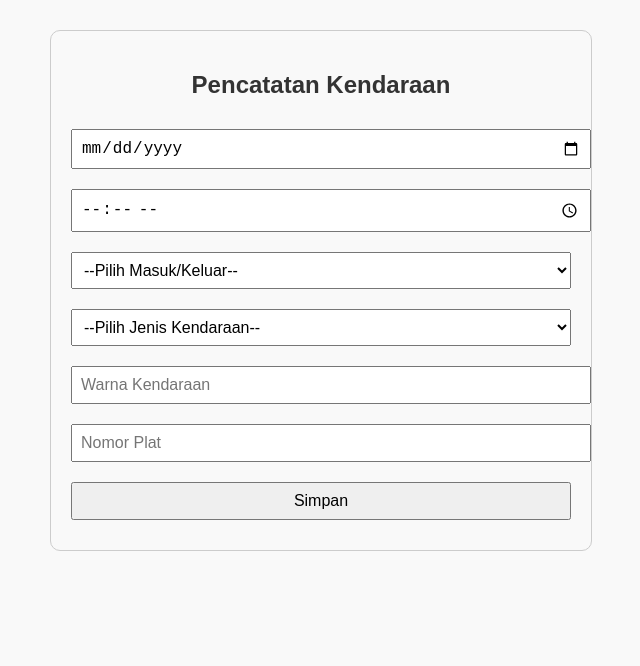
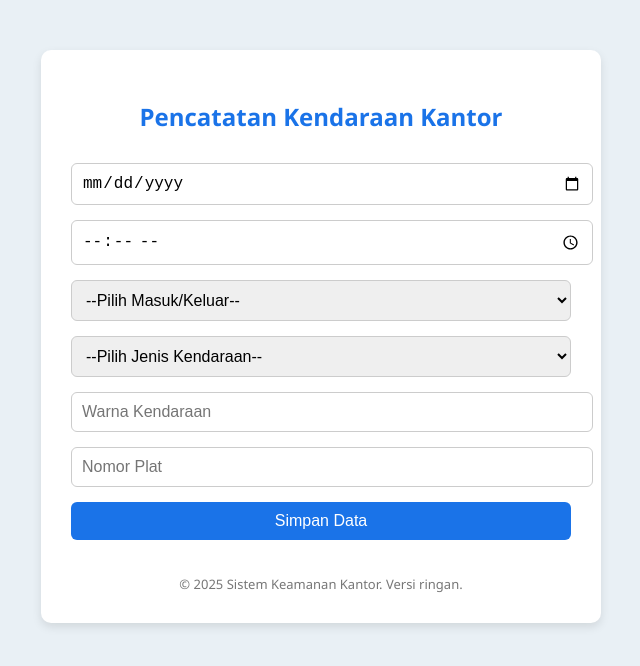
Before and after one commit to anunyasituanu/kendaraan-data, a plain HTML site: page index.html in a window 1280 px wide. Shown: the whole page, without its empty margins (319-959 px from the left). Drawn offline with Linux system fonts and the light colour scheme.

Commit message:
Update index.html

```diff
--- a/index.html
+++ b/index.html
@@ -1,53 +1,101 @@
 <!DOCTYPE html>
-<html>
+<html lang="id">
 <head>
   <meta charset="UTF-8">
   <title>Pencatatan Kendaraan</title>
   <style>
     body {
-      font-family: Arial, sans-serif;
+      font-family: 'Segoe UI', Tahoma, Geneva, Verdana, sans-serif;
+      background-color: #e9f0f5;
+      margin: 0;
+      padding: 0;
+    }
+
+    .container {
       max-width: 500px;
-      margin: 30px auto;
-      padding: 20px;
-      border: 1px solid #ccc;
+      margin: 50px auto;
+      background-color: #fff;
       border-radius: 10px;
-      background-color: #f9f9f9;
+      box-shadow: 0 4px 10px rgba(0, 0, 0, 0.1);
+      padding: 30px;
     }
+
+    h2 {
+      text-align: center;
+      color: #1a73e8;
+      margin-bottom: 30px;
+    }
+
     input, select, button {
       width: 100%;
-      padding: 8px;
-      margin: 10px 0;
+      padding: 10px;
+      margin-bottom: 15px;
       font-size: 16px;
+      border: 1px solid #ccc;
+      border-radius: 6px;
     }
-    h2 {
+
+    button {
+      background-color: #1a73e8;
+      color: white;
+      border: none;
+      cursor: pointer;
+      transition: background-color 0.3s ease;
+    }
+
+    button:hover {
+      background-color: #0b5ed7;
+    }
+
+    iframe {
+      display: none;
+    }
+
+    .footer {
       text-align: center;
-      color: #333;
+      font-size: 13px;
+      color: #777;
+      margin-top: 20px;
     }
+
   </style>
 </head>
 <body>
 
-  <h2>Pencatatan Kendaraan</h2>
+  <div class="container">
+    <h2>Pencatatan Kendaraan Kantor</h2>
 
-  <form method="POST" action="https://script.google.com/macros/s/AKfycbwTmKzuu9lI9AVEJWaxNRG5OXg0VMkMiHhaiEdV_ZsGI7XTFZyztoeD-t-7082WPWXK/exec" target="dummyframe">
+    <form method="POST"
+          action="https://script.google.com/macros/s/AKfycbwTmKzuu9lI9AVEJWaxNRG5OXg0VMkMiHhaiEdV_ZsGI7XTFZyztoeD-t-7082WPWXK/exec"
+          target="dummyframe">
+
       <input type="date" name="tanggal" required>
       <input type="time" name="waktu" required>
+
       <select name="keterangan" required>
         <option value="">--Pilih Masuk/Keluar--</option>
         <option value="Masuk">Masuk</option>
         <option value="Keluar">Keluar</option>
       </select>
+
       <select name="jenis" required>
         <option value="">--Pilih Jenis Kendaraan--</option>
         <option value="Roda Dua">Roda Dua</option>
         <option value="Roda Empat">Roda Empat</option>
       </select>
+
       <input type="text" name="warna" placeholder="Warna Kendaraan" required>
       <input type="text" name="plat" placeholder="Nomor Plat" required>
-    <button type="submit">Simpan</button>
+
+      <button type="submit">Simpan Data</button>
     </form>
 
-  <iframe name="dummyframe" style="display:none;"></iframe>
+    <iframe name="dummyframe"></iframe>
+
+    <div class="footer">
+      &copy; 2025 Sistem Keamanan Kantor. Versi ringan.
+    </div>
+  </div>
 
 </body>
 </html>
```
Lines whose indentation alone changed are shown as unchanged.
